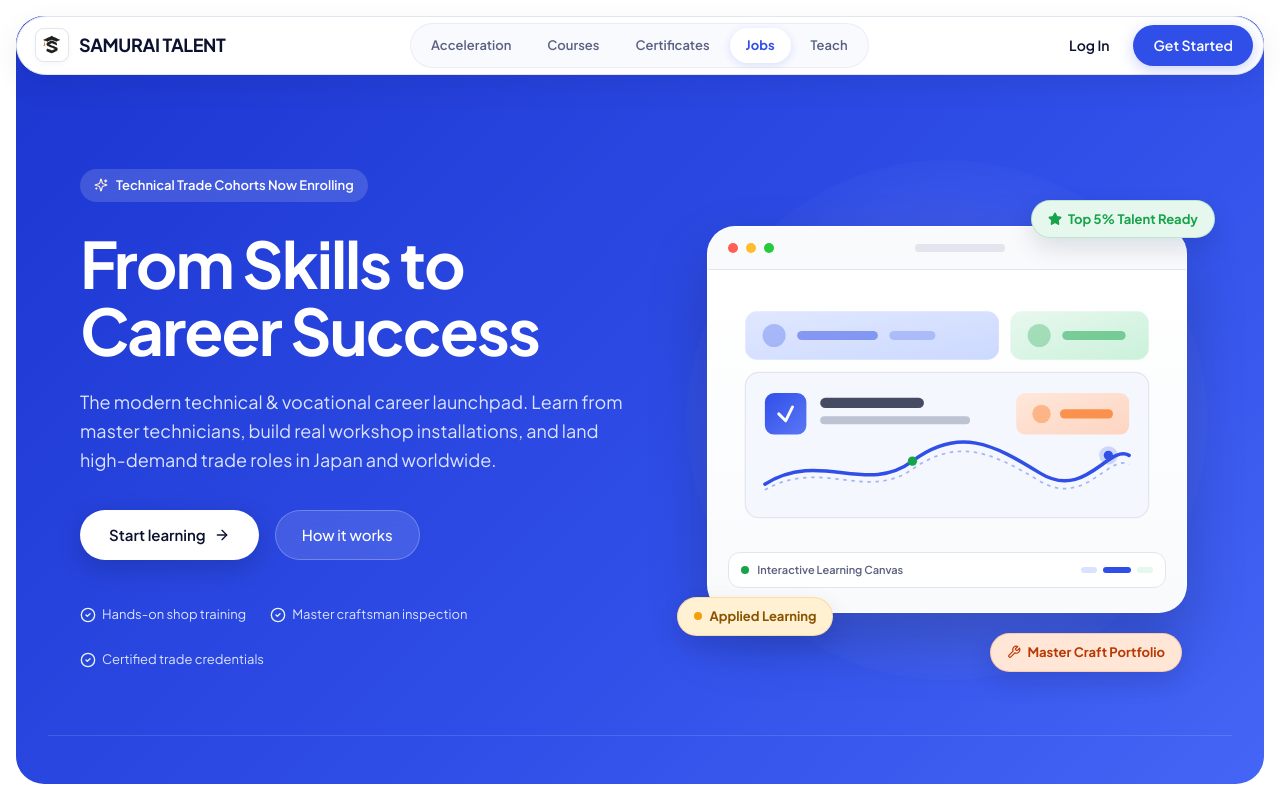
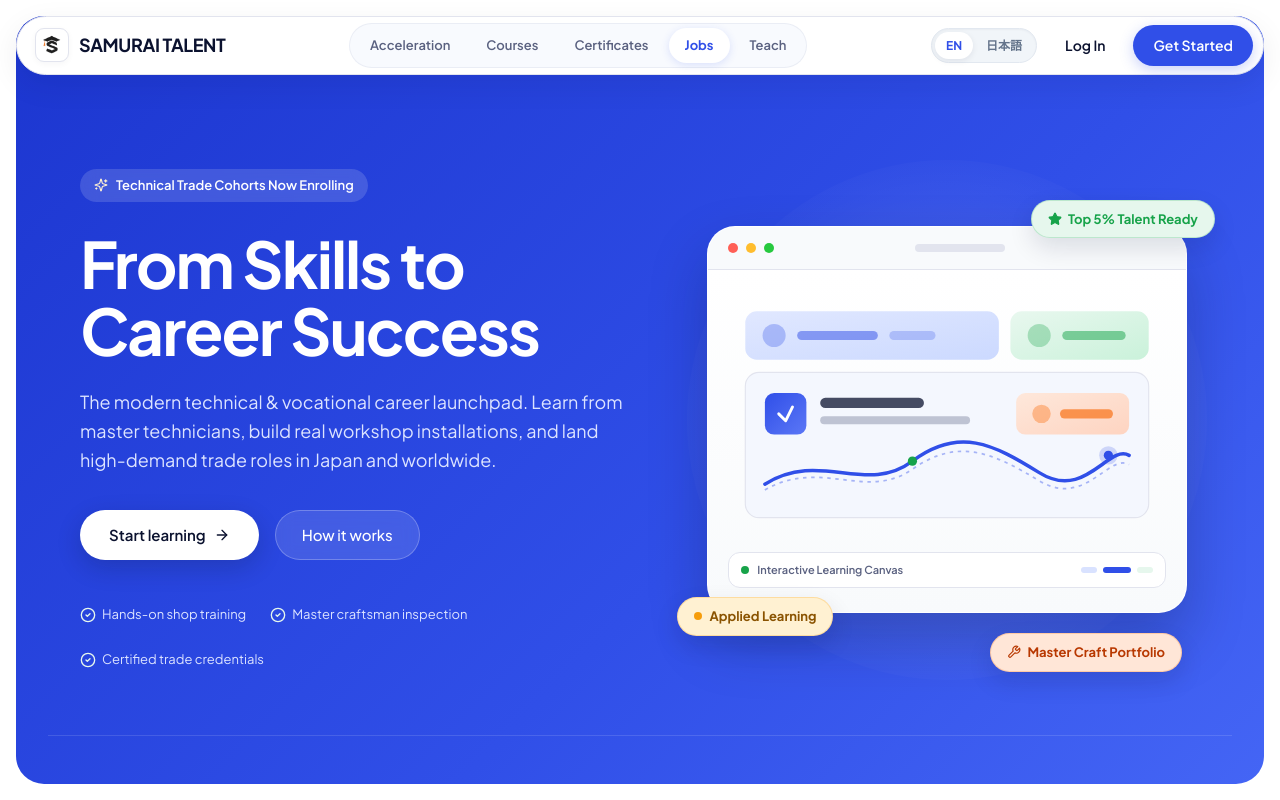
Before and after one commit to Asif-Ali-Dewan/japan-project, a React (Vite) app: page / in a window 1280 px wide. Shown: the top 800 px of the page. Built offline with nearby package versions, Linux system fonts and the light colour scheme.

Commit message:
feat: add bilingual language toggle (EN / 日本語) to navbar and portal headers

```diff
--- /dev/null
+++ b/src/components/LanguageToggle.jsx
@@ -0,0 +1,75 @@
+import React from 'react';
+import { useLanguage } from '../context/LanguageContext';
+
+export default function LanguageToggle({ className = '', style = {} }) {
+  const { language, toggleLanguage } = useLanguage();
+
+  return (
+    <div
+      className={`lang-toggle-wrapper ${className}`}
+      style={{
+        display: 'inline-flex',
+        alignItems: 'center',
+        backgroundColor: '#F1F5F9',
+        borderRadius: '100px',
+        padding: '3px',
+        border: '1px solid #E2E8F0',
+        boxShadow: 'inset 0 1px 2px rgba(11, 18, 47, 0.04)',
+        gap: '2px',
+        userSelect: 'none',
+        flexShrink: 0,
+        ...style
+      }}
+      role="group"
+      aria-label="Language selection toggle"
+    >
+      <button
+        type="button"
+        onClick={() => toggleLanguage('en')}
+        style={{
+          border: 'none',
+          outline: 'none',
+          backgroundColor: language === 'en' ? '#FFFFFF' : 'transparent',
+          color: language === 'en' ? '#304FE8' : '#64748B',
+          fontWeight: language === 'en' ? '700' : '600',
+          fontSize: '12px',
+          padding: '4px 11px',
+          borderRadius: '100px',
+          cursor: 'pointer',
+          boxShadow: language === 'en' ? '0 2px 6px rgba(11, 18, 47, 0.08)' : 'none',
+          transition: 'all 0.2s cubic-bezier(0.2, 0, 0, 1)',
+          display: 'inline-flex',
+          alignItems: 'center',
+          gap: '4px'
+        }}
+        title="Switch to English"
+      >
+        <span>EN</span>
+      </button>
+
+      <button
+        type="button"
+        onClick={() => toggleLanguage('ja')}
+        style={{
+          border: 'none',
+          outline: 'none',
+          backgroundColor: language === 'ja' ? '#FFFFFF' : 'transparent',
+          color: language === 'ja' ? '#304FE8' : '#64748B',
+          fontWeight: language === 'ja' ? '700' : '600',
+          fontSize: '12px',
+          padding: '4px 11px',
+          borderRadius: '100px',
+          cursor: 'pointer',
+          boxShadow: language === 'ja' ? '0 2px 6px rgba(11, 18, 47, 0.08)' : 'none',
+          transition: 'all 0.2s cubic-bezier(0.2, 0, 0, 1)',
+          display: 'inline-flex',
+          alignItems: 'center',
+          gap: '4px'
+        }}
+        title="日本語に切り替え (Switch to Japanese)"
+      >
+        <span>日本語</span>
+      </button>
+    </div>
+  );
+}
--- a/src/components/Navbar.jsx
+++ b/src/components/Navbar.jsx
@@ -1,17 +1,20 @@
 import React, { useState, useEffect } from 'react';
 import { Zap, Menu, X } from 'lucide-react';
+import LanguageToggle from './LanguageToggle';
+import { useLanguage } from '../context/LanguageContext';
 
 export default function Navbar({ onOpenAuth }) {
+  const { t } = useLanguage();
   const [mobileMenuOpen, setMobileMenuOpen] = useState(false);
   const [scrolled, setScrolled] = useState(false);
   const [activeOption, setActiveOption] = useState('courses');
 
   const navLinks = [
-    { id: 'acceleration', label: 'Acceleration', href: '#career-acceleration' },
-    { id: 'courses', label: 'Courses', href: '#courses' },
-    { id: 'certificates', label: 'Certificates', href: '#curriculum' },
-    { id: 'jobs', label: 'Jobs', href: '#steps' },
-    { id: 'teach', label: 'Teach', href: '#teach' },
+    { id: 'acceleration', label: t.nav.acceleration, href: '#career-acceleration' },
+    { id: 'courses', label: t.nav.courses, href: '#courses' },
+    { id: 'certificates', label: t.nav.certificates, href: '#curriculum' },
+    { id: 'jobs', label: t.nav.jobs, href: '#steps' },
+    { id: 'teach', label: t.nav.teach, href: '#teach' },
   ];
 
   useEffect(() => {
@@ -180,9 +183,10 @@ export default function Navbar({ onOpenAuth }) {
             style={{
               display: 'flex',
               alignItems: 'center',
-              gap: '8px',
+              gap: '12px',
             }}
           >
+            <LanguageToggle />
             <button
               onClick={() => onOpenAuth('login')}
               className="nav-action-login"
@@ -198,7 +202,7 @@ export default function Navbar({ onOpenAuth }) {
                 transition: 'all 0.2s cubic-bezier(0.2, 0, 0, 1)',
               }}
             >
-              Log In
+              {t.nav.login}
             </button>
             <button
               onClick={() => onOpenAuth('get-started')}
@@ -219,7 +223,7 @@ export default function Navbar({ onOpenAuth }) {
                 justifyContent: 'center',
               }}
             >
-              Get Started
+              {t.nav.getStarted}
             </button>
           </div>
 
@@ -284,6 +288,9 @@ export default function Navbar({ onOpenAuth }) {
               );
             })}
             <div style={{ borderTop: '1px solid var(--line)', paddingTop: '16px', display: 'flex', flexDirection: 'column', gap: '10px' }}>
+              <div style={{ display: 'flex', justifyContent: 'center', marginBottom: '4px' }}>
+                <LanguageToggle />
+              </div>
               <button
                 onClick={() => {
                   setMobileMenuOpen(false);
@@ -292,7 +299,7 @@ export default function Navbar({ onOpenAuth }) {
                 className="btn btn-secondary"
                 style={{ width: '100%' }}
               >
-                Log In
+                {t.nav.login}
               </button>
               <button
                 onClick={() => {
@@ -302,7 +309,7 @@ export default function Navbar({ onOpenAuth }) {
                 className="btn btn-primary"
                 style={{ width: '100%' }}
               >
-                Get Started
+                {t.nav.getStarted}
               </button>
             </div>
           </div>
--- a/src/components/dashboard/StudentPortal.jsx
+++ b/src/components/dashboard/StudentPortal.jsx
@@ -1,4 +1,5 @@
 import React, { useState, useRef, useEffect } from 'react';
+import LanguageToggle from '../LanguageToggle';
 import Sidebar from './Sidebar';
 import DashboardHome from './DashboardHome';
 import CertificatesView from './CertificatesView';
@@ -150,6 +151,7 @@ export default function StudentPortal({ onLogout, onSelectCourse }) {
 
             {/* Right: Search Pill + Notification Icon + My Profile Section */}
             <div style={{ display: 'flex', alignItems: 'center', gap: '12px' }}>
+              <LanguageToggle />
               {/* Search Pill */}
               <div className="portal-search-wrapper" style={{ position: 'relative', width: '240px' }}>
                 <Search
--- a/src/components/instructor/InstructorPortal.jsx
+++ b/src/components/instructor/InstructorPortal.jsx
@@ -1,4 +1,5 @@
 import React, { useState, useRef, useEffect } from 'react';
+import LanguageToggle from '../LanguageToggle';
 import InstructorSidebar from './InstructorSidebar';
 import InstructorHome from './InstructorHome';
 import ManageCoursesView from './ManageCoursesView';
@@ -159,6 +160,7 @@ export default function InstructorPortal({ onLogout, onSelectCourse }) {
 
             {/* Right: Search Pill + Notification Icon + Profile Section */}
             <div style={{ display: 'flex', alignItems: 'center', gap: '12px' }}>
+              <LanguageToggle />
               {/* Quick Search */}
               <div className="portal-search-wrapper" style={{ position: 'relative', width: '250px' }}>
                 <Search
--- /dev/null
+++ b/src/context/LanguageContext.jsx
@@ -0,0 +1,82 @@
+import React, { createContext, useContext, useState, useEffect } from 'react';
+
+const LanguageContext = createContext();
+
+export const translations = {
+  en: {
+    nav: {
+      acceleration: 'Acceleration',
+      courses: 'Courses',
+      certificates: 'Certificates',
+      jobs: 'Jobs',
+      teach: 'Teach',
+      login: 'Log In',
+      getStarted: 'Get Started'
+    },
+    portal: {
+      searchPlaceholder: 'Search labs, apprentices...',
+      notifications: 'Notifications',
+      logout: 'Sign Out',
+      activeStatus: 'Active',
+      instructorMode: 'Instructor Mode',
+      studentMode: 'Apprentice Mode'
+    }
+  },
+  ja: {
+    nav: {
+      acceleration: 'キャリア加速',
+      courses: '講座一覧',
+      certificates: 'JIS資格認定',
+      jobs: '就職求人',
+      teach: '講師募集',
+      login: 'ログイン',
+      getStarted: '始める'
+    },
+    portal: {
+      searchPlaceholder: '講座・見習いを検索...',
+      notifications: 'お知らせ',
+      logout: 'サインアウト',
+      activeStatus: '稼働中',
+      instructorMode: '指導員モード',
+      studentMode: '見習い受講生モード'
+    }
+  }
+};
+
+export function LanguageProvider({ children }) {
+  const [language, setLanguage] = useState(() => {
+    try {
+      return localStorage.getItem('samurai_language') || 'en';
+    } catch {
+      return 'en';
+    }
+  });
+
+  const toggleLanguage = (lang) => {
+    const next = lang || (language === 'en' ? 'ja' : 'en');
+    setLanguage(next);
+    try {
+      localStorage.setItem('samurai_language', next);
+    } catch {}
+  };
+
+  const t = translations[language] || translations.en;
+
+  return (
+    <LanguageContext.Provider value={{ language, toggleLanguage, t }}>
+      {children}
+    </LanguageContext.Provider>
+  );
+}
+
+export function useLanguage() {
+  const ctx = useContext(LanguageContext);
+  if (!ctx) {
+    return {
+      language: 'en',
+      toggleLanguage: () => {},
+      t: translations.en
+    };
+  }
+  return ctx;
+}
--- a/src/main.jsx
+++ b/src/main.jsx
@@ -1,10 +1,13 @@
 import React from 'react';
 import ReactDOM from 'react-dom/client';
 import App from './App.jsx';
+import { LanguageProvider } from './context/LanguageContext';
 import './styles/index.css';
 
 ReactDOM.createRoot(document.getElementById('root')).render(
   <React.StrictMode>
-    <App />
+    <LanguageProvider>
+      <App />
+    </LanguageProvider>
   </React.StrictMode>
 );
```
